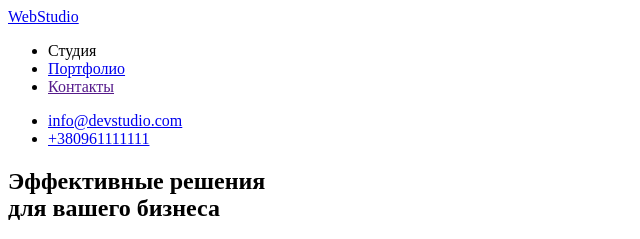
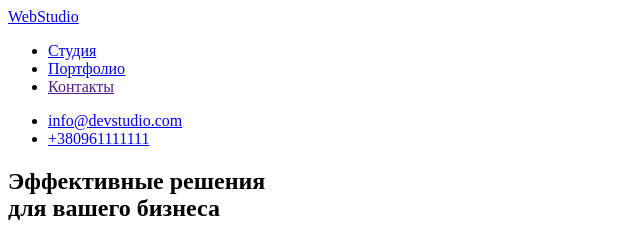
Before and after one commit to muhajlo/goit-markup-hw-01, a plain HTML site: page index.html in a window 1280 px wide. Shown: the top 239 px of the page, 0-640 px from the left. Drawn offline with Linux system fonts and the light colour scheme.

Commit message:
поправка студія

```diff
--- a/index.html
+++ b/index.html
@@ -11,7 +11,7 @@
       <nav>
         <a href="/">WebStudio</a>
         <ul>
-          <li><a href="./index.html"></a>Студия</li>
+          <li><a href="./index.html">Студия</a></li>
           <li><a href="./portfolio.html">Портфолио</a></li>
           <li><a href="">Контакты</a></li>
         </ul>
```
